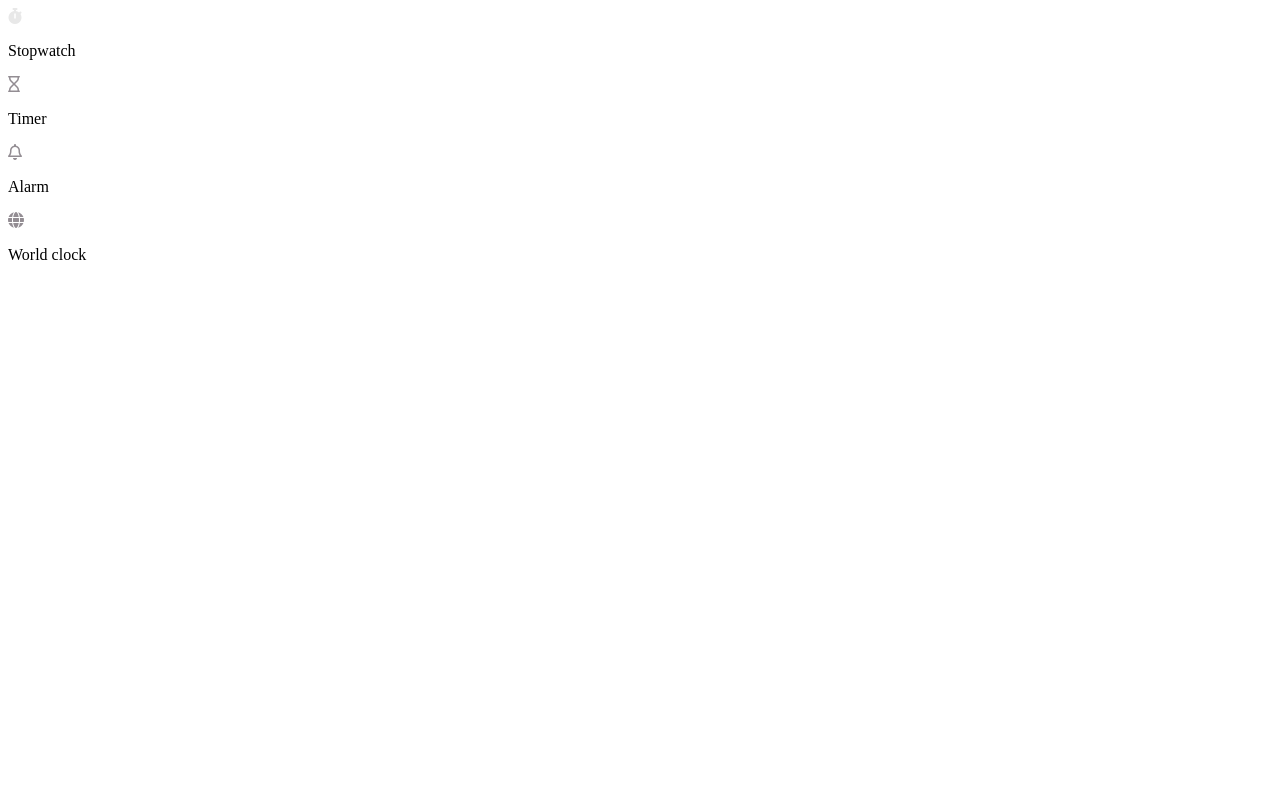
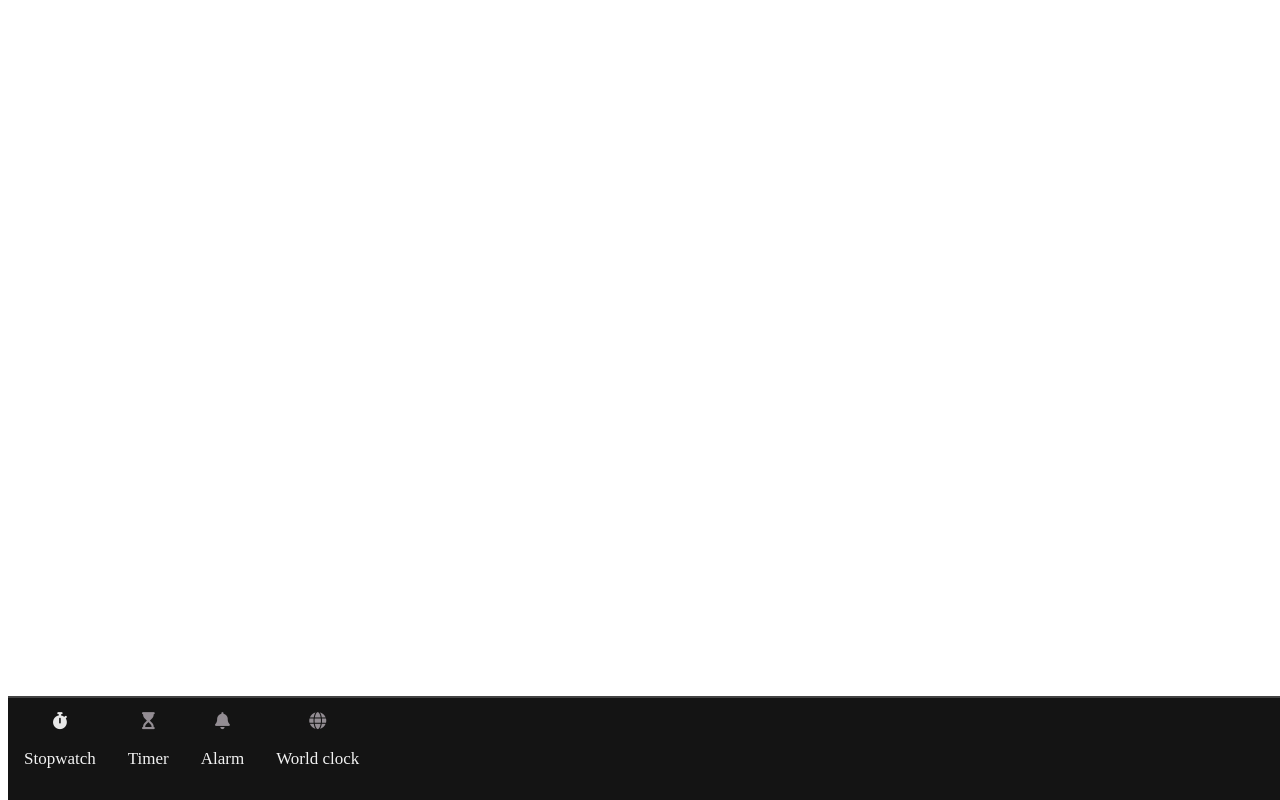
Before and after one commit to RamaDachille/desclock, a plain HTML site: page index.html in a window 1280 px wide. Drawn offline with Linux system fonts and the light colour scheme.

Commit message:
added navbar

```diff
--- a/index.html
+++ b/index.html
@@ -5,31 +5,33 @@
     <meta name="viewport" content="width=device-width, initial-scale=1.0" />
     <title>desclock</title>
 
-    <script src="https://kit.fontawesome.com/e2a9b61ec9.js" crossorigin="anonymous"></script>
-    <link rel="stylesheet" type="text/css" href="style.css">
+    <script
+      src="https://kit.fontawesome.com/e2a9b61ec9.js"
+      crossorigin="anonymous"
+    ></script>
+    <link rel="stylesheet" type="text/css" href="style.css" />
   </head>
 
   <body>
-
     <!-- FOOTER NAVBAR -->
     <div class="navbar">
       <div class="stopwatch">
-            <i class="fa-solid fa-stopwatch" style="color: #e8e8e8;"></i>
+        <i class="fa-solid fa-stopwatch" style="color: #e8e8e8"></i>
         <p>Stopwatch</p>
       </div>
 
       <div class="timer">
-            <i class="fa-regular fa-hourglass" style="color: #938d93;"></i>
+        <i class="fa-solid fa-hourglass-start" style="color: #938d93"></i>
         <p>Timer</p>
       </div>
 
       <div class="alarm">
-            <i class="fa-regular fa-bell" style="color: #938d93;"></i>
+        <i class="fa-solid fa-bell" style="color: #938d93"></i>
         <p>Alarm</p>
       </div>
 
       <div class="world-clock">
-            <i class="fa-solid fa-globe" style="color: #938d93;"></i>
+        <i class="fa-solid fa-globe" style="color: #938d93"></i>
         <p>World clock</p>
       </div>
     </div>
--- a/style.css
+++ b/style.css
@@ -0,0 +1,30 @@
+/* NAVBAR */
+/* Sticky navbar */
+.navbar {
+  background-color: rgb(20, 20, 20);
+  overflow: hidden;
+  position: fixed;
+  bottom: 0;
+  width: 100%;
+  border-top: 2px solid rgb(67, 67, 67);
+}
+/* Style buttons */
+.navbar div {
+  float: left;
+  display: block;
+  color: #f2f2f2;
+  text-align: center;
+  padding: 14px 16px;
+  text-decoration: none;
+  font-size: 17px;
+}
+/* Hover */
+.navbar div:hover {
+  background-color: #ddd;
+  color: black;
+}
+/* Active button */
+.navbar div.active {
+  background-color: #04aa6d;
+  color: white;
+}
```
Lines whose indentation alone changed are shown as unchanged.
